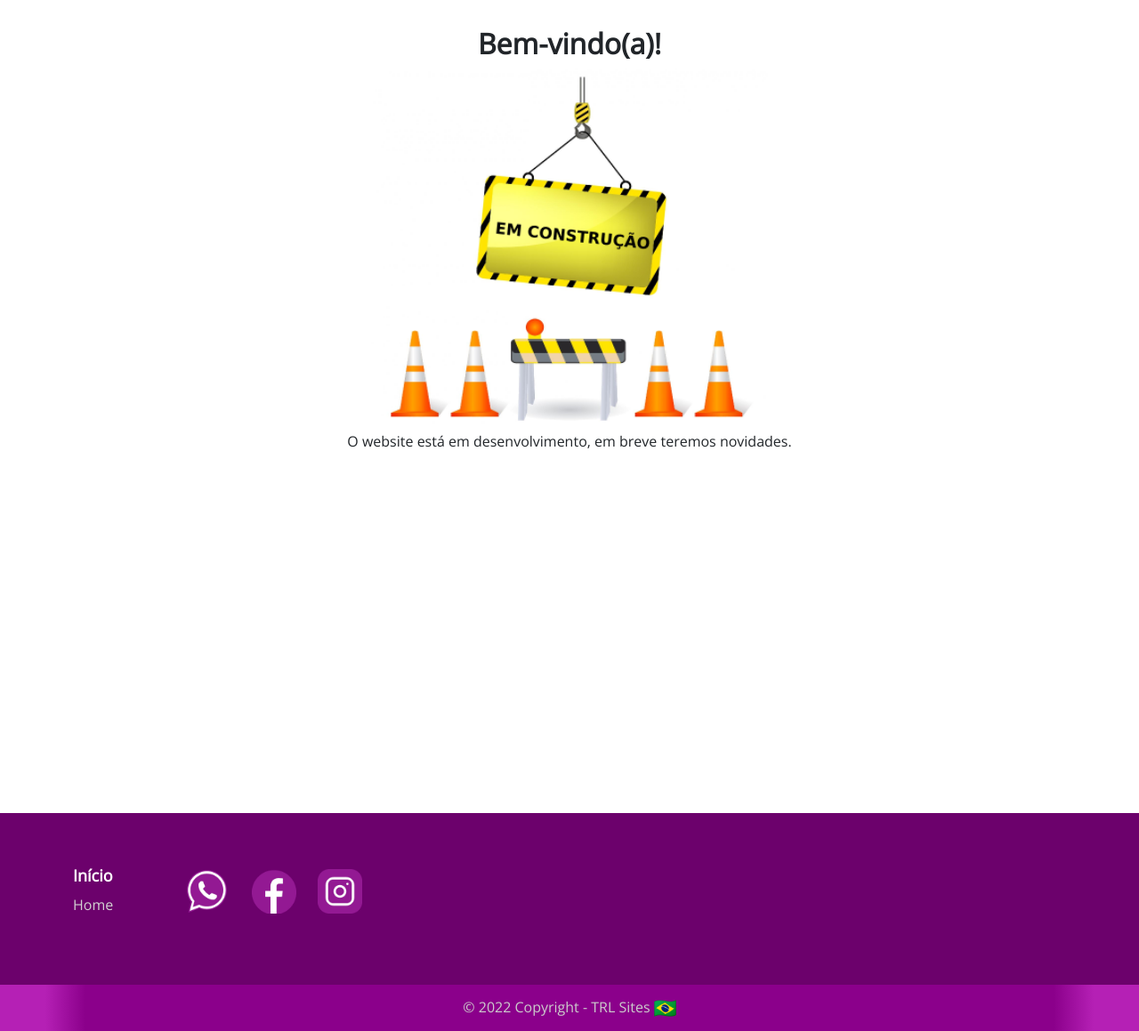
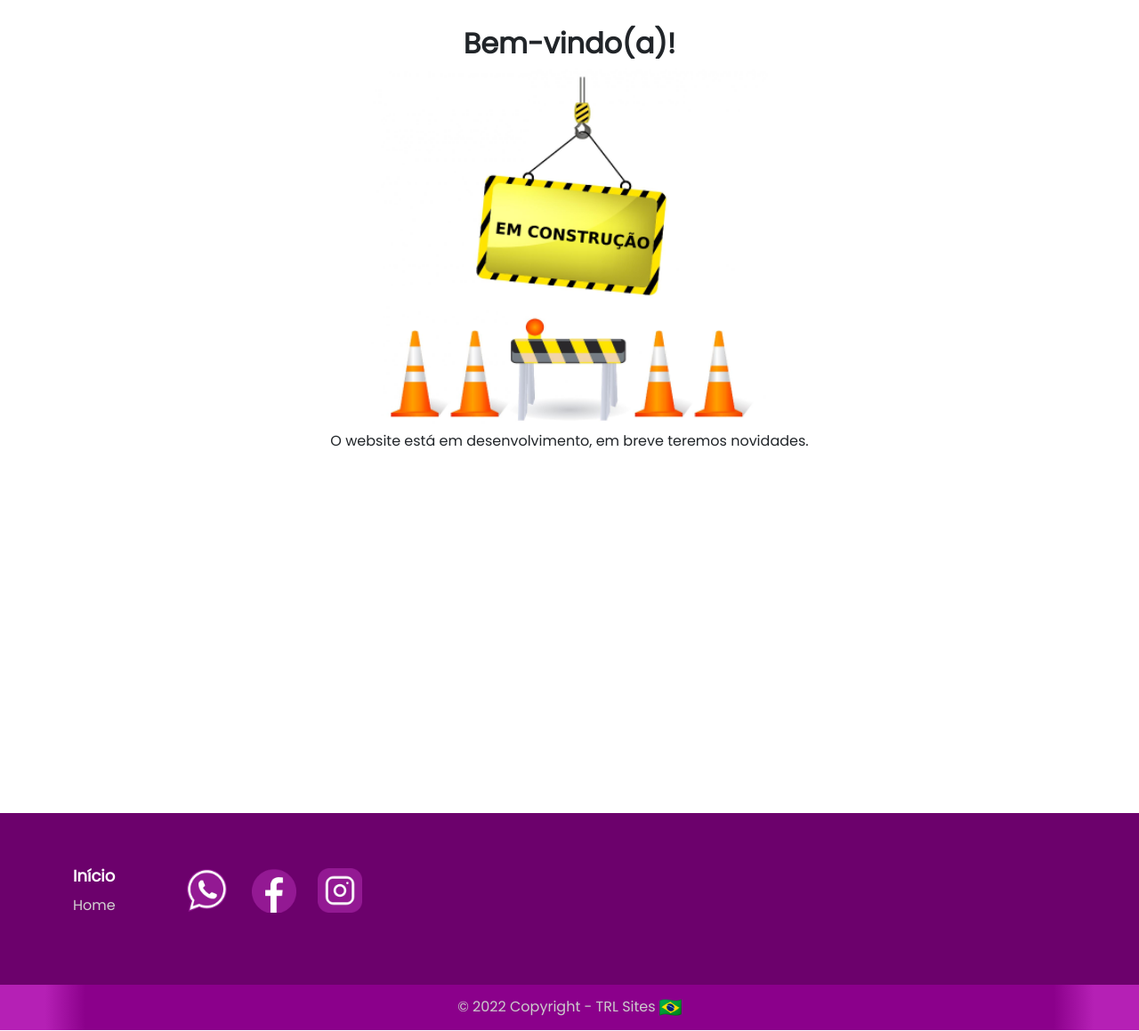
Before and after one commit to ThiPM/qcestetic, a PHP site: page / in a window 1280 px wide. Shown: the part 70-1229 px from the top of the page at 89% size. Run offline with PHP 8.4, Linux system fonts and the light colour scheme; some web fonts are replaced.

Commit message:
Update Font

```diff
--- a/assets/css/home.css
+++ b/assets/css/home.css
@@ -1,11 +1,11 @@
-@import url('https://fonts.googleapis.com/css2?family=Open+Sans&display=swap');
 @import url('https://fonts.googleapis.com/css2?family=Satisfy&family=Shippori+Antique+B1&display=swap');
+@import url('https://fonts.googleapis.com/css2?family=Poppins&display=swap');
+* {
+    font-family: 'Poppins', sans-serif;
+}
 
 html {
 scroll-behavior: smooth;
-}
-body {
-    font-family: -apple-system, BlinkMacSystemFont, 'Segoe UI', Roboto, Oxygen, Ubuntu, Cantarell, 'Open Sans', 'Helvetica Neue', sans-serif;
 }
 
 #site_construcao {
@@ -19,9 +19,6 @@ body {
 }
 
 /* Menu */
-* {
-    font-family: 'Open Sans', sans-serif;
-}
 #menu-h{
     position: fixed;
     background: radial-gradient(circle, rgba(139,0,139,1) 85%, rgba(181,32,181,1) 92%);
```
Also changed, not shown: assets/css/contato.css (+4 -7 lines).
